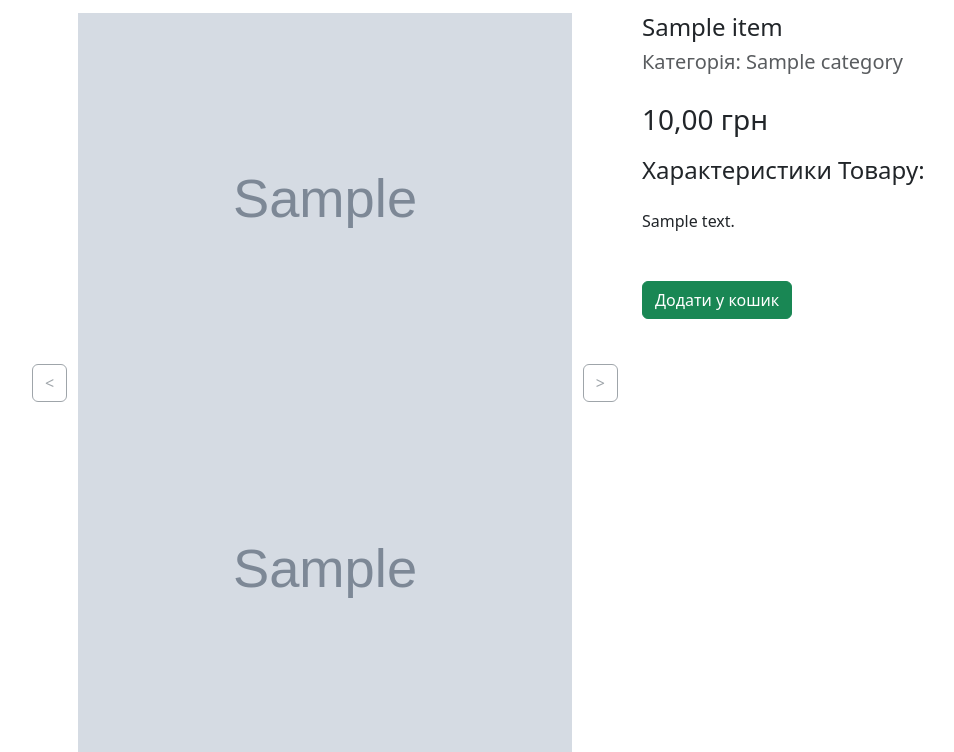
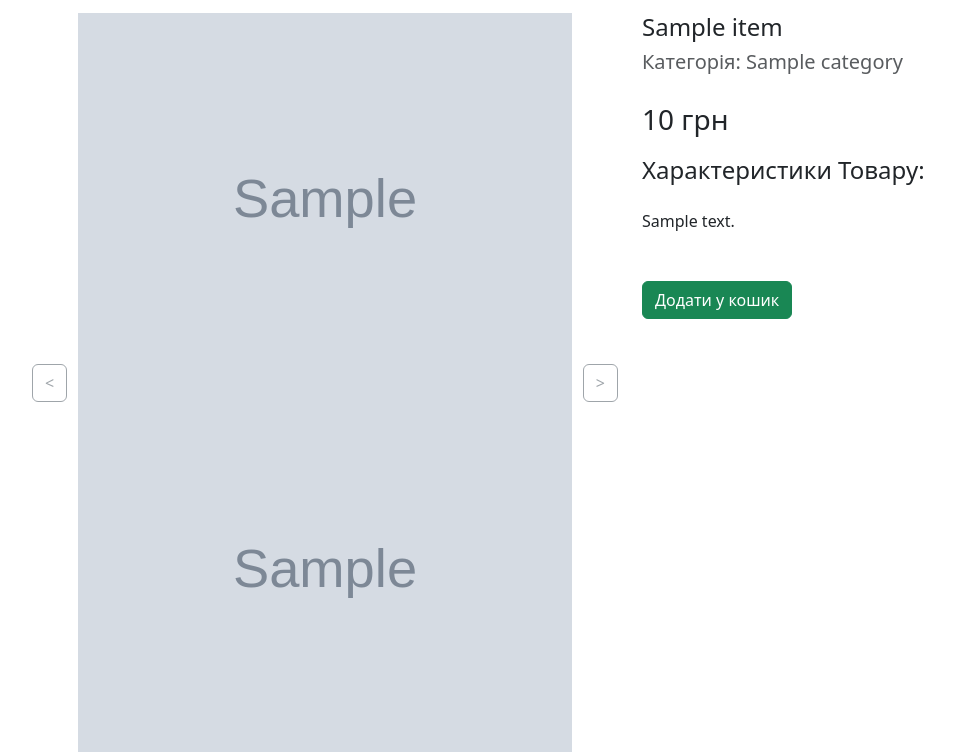
Before and after one commit to 55Alexandr55/Tsvetkov_Shop, a Django app: a page that uses main/templates/main/product/detail.html in a window 1280 px wide. Shown: the part 123-875 px from the top of the page, without its empty margins (10-964 px from the left). Run offline with Django 5.2, Linux system fonts and the light colour scheme; tables that the repository leaves empty hold one stand-in row (values such as "Sample post"); grey boxes marked "Sample" are stand-in pictures; some libraries are stand-ins or nearby versions.

```diff
--- a/cart/templates/cart/cart_detail.html
+++ b/cart/templates/cart/cart_detail.html
@@ -50,7 +50,7 @@
                                 </form>
                             </div>
                             <div class="c-item-total">
-                                {{ item.total_price|floatformat:2 }}грн
+                                {{ item.total_price|floatformat:0 }}грн
                             </div>
                         </div>
                     </div>
@@ -60,7 +60,7 @@
     </div>
     {% if cart|length > 0 %}
         <div class="d-flex justify-content-center align-items-center gap-5 mt-5">
-            <h3 class="mb-0">Загальна ціна товарів: {{ cart.get_total_price|floatformat:2 }} грн</h3>
+            <h3 class="mb-0">Загальна ціна товарів: {{ cart.get_total_price|floatformat:0 }} грн</h3>
             <a href="/delivery/" class="btn btn-success">Оформити замовлення</a>
         </div>
 
--- a/main/static/css/main.css
+++ b/main/static/css/main.css
@@ -184,7 +184,7 @@ header.header {
 
 .sidebar {
     width: 250px;
-    padding: 20px;
+    padding: 0px;
     background-color: #ffffff;
     border-right: 1px solid #ccc;
     height: 100vh;        /* высота равна высоте окна */
@@ -241,7 +241,7 @@ header.header {
 
 .product-list {    /* класс с сеткой товаров */
     flex-grow: 1;
-    padding: 0px;
+    padding: 20px;
     width: 1268px;
     height: 1300px;
 
--- a/main/templates/main/product/detail.html
+++ b/main/templates/main/product/detail.html
@@ -66,14 +66,14 @@
                 <div class="mt-3 d-flex flex-column">
                     {% if item.discount %}
                         <div class="d-flex align-items-center gap-2">
-                            <span class="text-decoration-line-through text-muted fs-5">{{ item.price }} грн</span>
-                            <span class="badge bg-danger w-auto">-{{ item.discount }}%</span>
+                            <span class="text-decoration-line-through text-muted fs-5">{{ item.price|floatformat:0 }} грн</span>
+                            <span class="badge bg-danger w-auto">-{{ item.discount|floatformat:0 }}%</span>
                         </div>
                         <div>
-                            <span class="fs-3 text-danger">{{ item.get_price_with_discount }} грн</span>
+                            <span class="fs-3 text-danger">{{ item.get_price_with_discount|floatformat:0 }} грн</span>
                         </div>
                     {% else %}
-                        <div class="fs-3">{{ item.price }} грн</div>
+                        <div class="fs-3">{{ item.price|floatformat:0 }} грн</div>
                     {% endif %}
                 </div>
 
```
